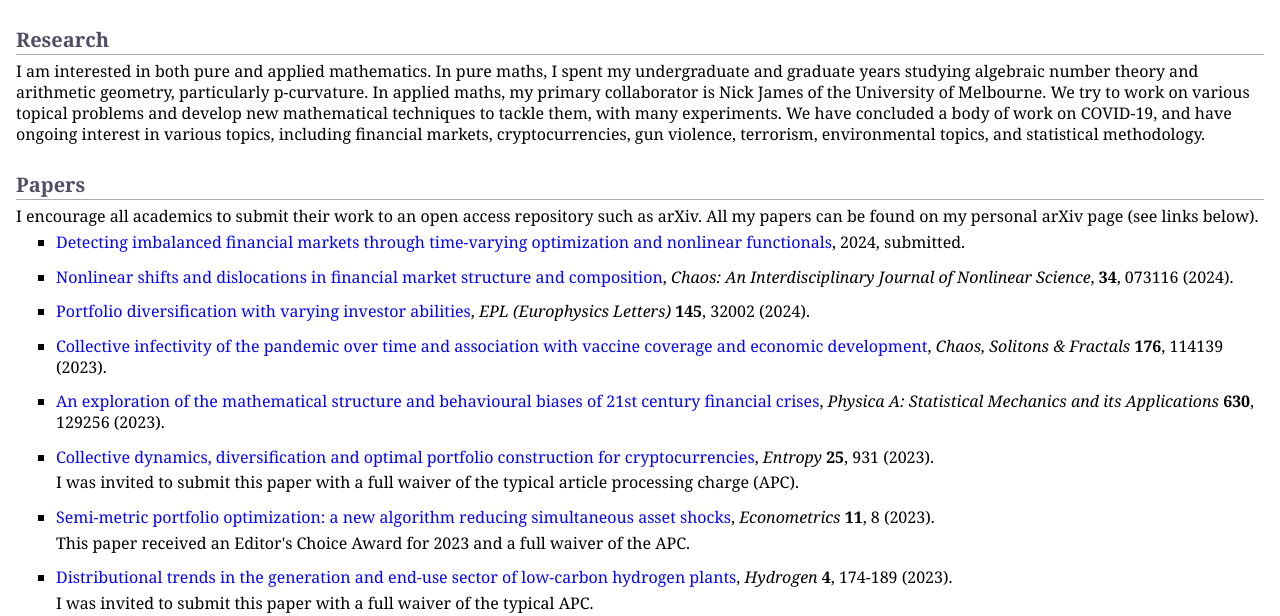
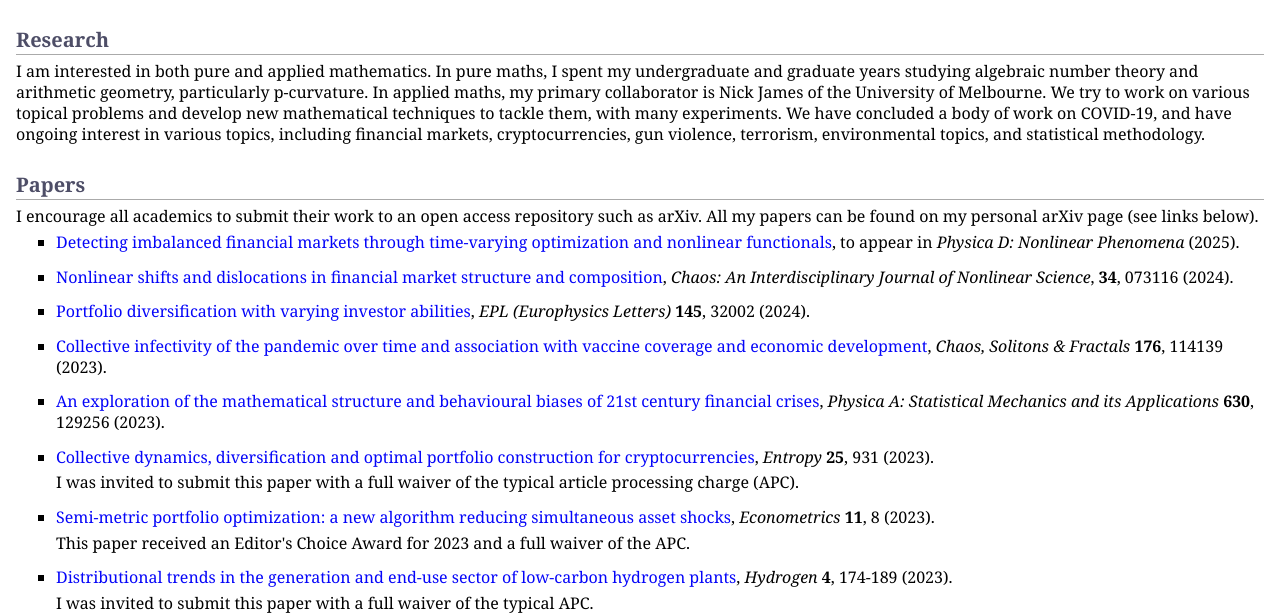
Before and after one commit to MaxMenzies/maxmenzies.com, a Jekyll site: the page index.html, which Jekyll copies as it is, in a window 1280 px wide and 900 px high, cut to the strip 284-900 px from the top of the window. Built offline with Jekyll 4.4.1, drawn with Linux system fonts in a browser that asks for light colours.

Commit message:
Update index.html

```diff
--- a/index.html
+++ b/index.html
@@ -40,7 +40,7 @@
 <h2>Papers</h2>
 <p>I encourage all academics to submit their work to an open access repository such as arXiv. All my papers can be found on my personal arXiv page (see links below).</p>
 <ul>
-<li><p><a href="https://arxiv.org/abs/2412.00468">Detecting imbalanced financial markets through time-varying optimization and nonlinear functionals</a>, 2024, submitted.</p>
+<li><p><a href="https://arxiv.org/abs/2412.00468">Detecting imbalanced financial markets through time-varying optimization and nonlinear functionals</a>, to appear in <i>Physica D: Nonlinear Phenomena</i> (2025).</p>
 </li>
 </ul>
 <ul>
```
